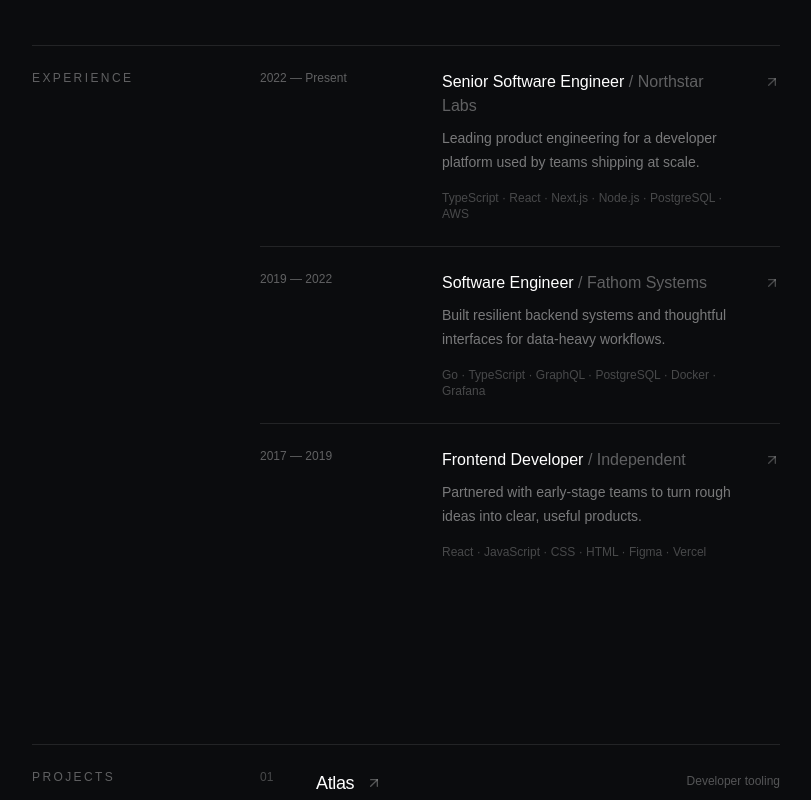
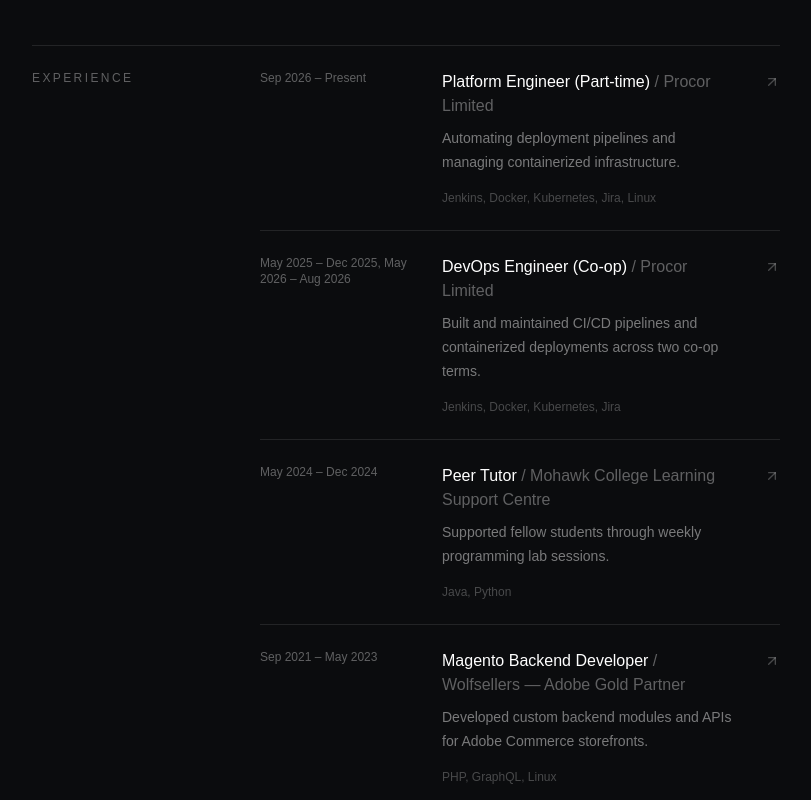
Before and after one commit to miguelcaballero95/miguelcaballero.github.io, a React app: page / in a window 1280 px wide. Shown: the part 760-1560 px from the top of the page, without its empty margins (372-1183 px from the left). Built offline with nearby package versions, Linux system fonts and the light colour scheme; the HTML template or start-up script is replaced by a standard one.

Commit message:
update experiences data with new roles and responsibilities

```diff
--- a/src/data/experiences.ts
+++ b/src/data/experiences.ts
@@ -10,30 +10,65 @@
 
 export const experiences: Experience[] = [
   {
-    period: '2022 — Present',
-    role: 'Senior Software Engineer',
-    company: 'Northstar Labs',
-    description: 'Leading product engineering for a developer platform used by teams shipping at scale.',
-    details: 'I lead a small product engineering team across platform architecture, developer experience, and customer-facing workflows. My work balances hands-on implementation with technical direction and close collaboration with design and product.',
-    activities: ['Designed and shipped a modular platform architecture used by 40+ engineering teams.', 'Reduced build and deployment feedback loops by 60% through tooling and pipeline improvements.', 'Established frontend patterns and review practices that improved consistency across the product.', 'Mentored engineers, ran technical discovery, and partnered with product on quarterly planning.'],
-    technologies: 'TypeScript · React · Next.js · Node.js · PostgreSQL · AWS',
+    period: "Sep 2026 – Present",
+    role: "Platform Engineer (Part-time)",
+    company: "Procor Limited",
+    description: "Automating deployment pipelines and managing containerized infrastructure.",
+    details:
+      "Continuing on from two co-op terms, I work part-time supporting Procor's software delivery process end to end — from pipeline automation to production monitoring — while collaborating closely with the development team to improve tooling and workflows.",
+    activities: [
+      "Automated deployment of software updates and configuration changes to reduce manual errors and release time",
+      "Configured and deployed containerized application instances on Kubernetes across local and cloud environments",
+      "Built and enhanced CI/CD pipelines to streamline the development team's release process",
+      "Monitored production systems and resolved issues to maintain uptime and reliability",
+      "Collaborated with development teams to improve pipelines, tooling, and cross-team workflows",
+      "Documented maintenance procedures for ongoing operations",
+    ],
+    technologies: "Jenkins, Docker, Kubernetes, Jira, Linux",
   },
   {
-    period: '2019 — 2022',
-    role: 'Software Engineer',
-    company: 'Fathom Systems',
-    description: 'Built resilient backend systems and thoughtful interfaces for data-heavy workflows.',
-    details: 'I worked across the stack on systems that helped operations teams understand and act on complex data. I was involved from early technical discovery through implementation, observability, and ongoing iteration with customers.',
-    activities: ['Built APIs and background jobs for high-volume data ingestion and processing.', 'Created data-rich interfaces that made complex workflows easier to navigate and audit.', 'Introduced monitoring, structured logging, and incident playbooks for core services.', 'Collaborated with customers to validate workflows and turn feedback into product improvements.'],
-    technologies: 'Go · TypeScript · GraphQL · PostgreSQL · Docker · Grafana',
+    period: "May 2025 – Dec 2025, May 2026 – Aug 2026",
+    role: "DevOps Engineer (Co-op)",
+    company: "Procor Limited",
+    description: "Built and maintained CI/CD pipelines and containerized deployments across two co-op terms.",
+    details:
+      "Across two co-op terms, I worked on automating the software delivery process — building CI/CD pipelines, containerizing applications, and deploying them to Kubernetes — which laid the foundation for my current role at Procor.",
+    activities: [
+      "Built and enhanced CI/CD pipelines to support the development team's release process",
+      "Configured and deployed containerized application instances on Kubernetes",
+      "Installed and configured containerized software packages",
+      "Monitored systems and troubleshot issues as they arose",
+      "Configured workflow automation to support sprint tracking and team communication",
+    ],
+    technologies: "Jenkins, Docker, Kubernetes, Jira",
   },
   {
-    period: '2017 — 2019',
-    role: 'Frontend Developer',
-    company: 'Independent',
-    description: 'Partnered with early-stage teams to turn rough ideas into clear, useful products.',
-    details: 'I partnered with founders and small teams to move from early concepts to focused, production-ready products. The work covered product definition, interface design, frontend implementation, and the practical systems needed to keep shipping.',
-    activities: ['Translated rough product ideas into clear flows, prototypes, and maintainable interfaces.', 'Built responsive web applications with accessible interaction patterns.', 'Set up component libraries and lightweight design systems for faster iteration.', 'Worked directly with founders to prioritize scope and make trade-offs visible.'],
-    technologies: 'React · JavaScript · CSS · HTML · Figma · Vercel',
+    period: "May 2024 – Dec 2024",
+    role: "Peer Tutor",
+    company: "Mohawk College Learning Support Centre",
+    description: "Supported fellow students through weekly programming lab sessions.",
+    details:
+      "I ran open lab sessions to help students work through programming concepts and assignments, balancing this alongside my own coursework.",
+    activities: [
+      "Ran weekly open lab sessions for 5+ students, planning guided learning activities",
+      "Communicated with students, faculty, and team leads to support academic goals",
+    ],
+    technologies: "Java, Python",
   },
-];
+  {
+    period: "Sep 2021 – May 2023",
+    role: "Magento Backend Developer",
+    company: "Wolfsellers — Adobe Gold Partner",
+    description: "Developed custom backend modules and APIs for Adobe Commerce storefronts.",
+    details:
+      "I built and extended backend functionality for e-commerce stores running on Magento/Adobe Commerce, designing APIs that connected backend business logic to the storefront and to external services.",
+    activities: [
+      "Designed and developed custom backend modules to extend core e-commerce functionality",
+      "Built GraphQL endpoints to expose backend business logic to internal systems and third-party consumers",
+      "Integrated third-party APIs to automate and streamline business operations",
+      "Collaborated with frontend developers to ensure smooth integration between backend services and the storefront",
+    ],
+    technologies: "PHP, GraphQL, Linux",
+  },
+
+]
```
